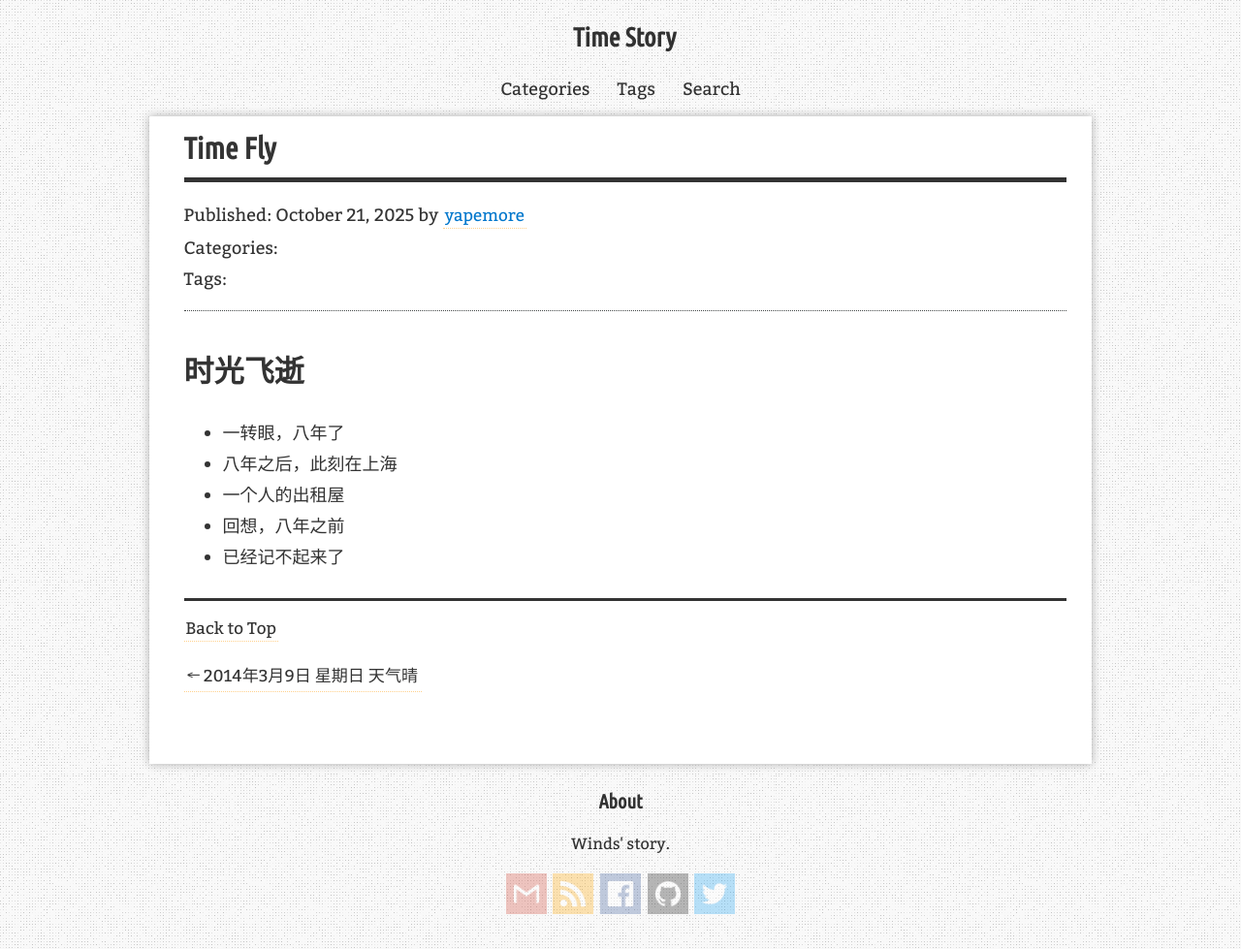
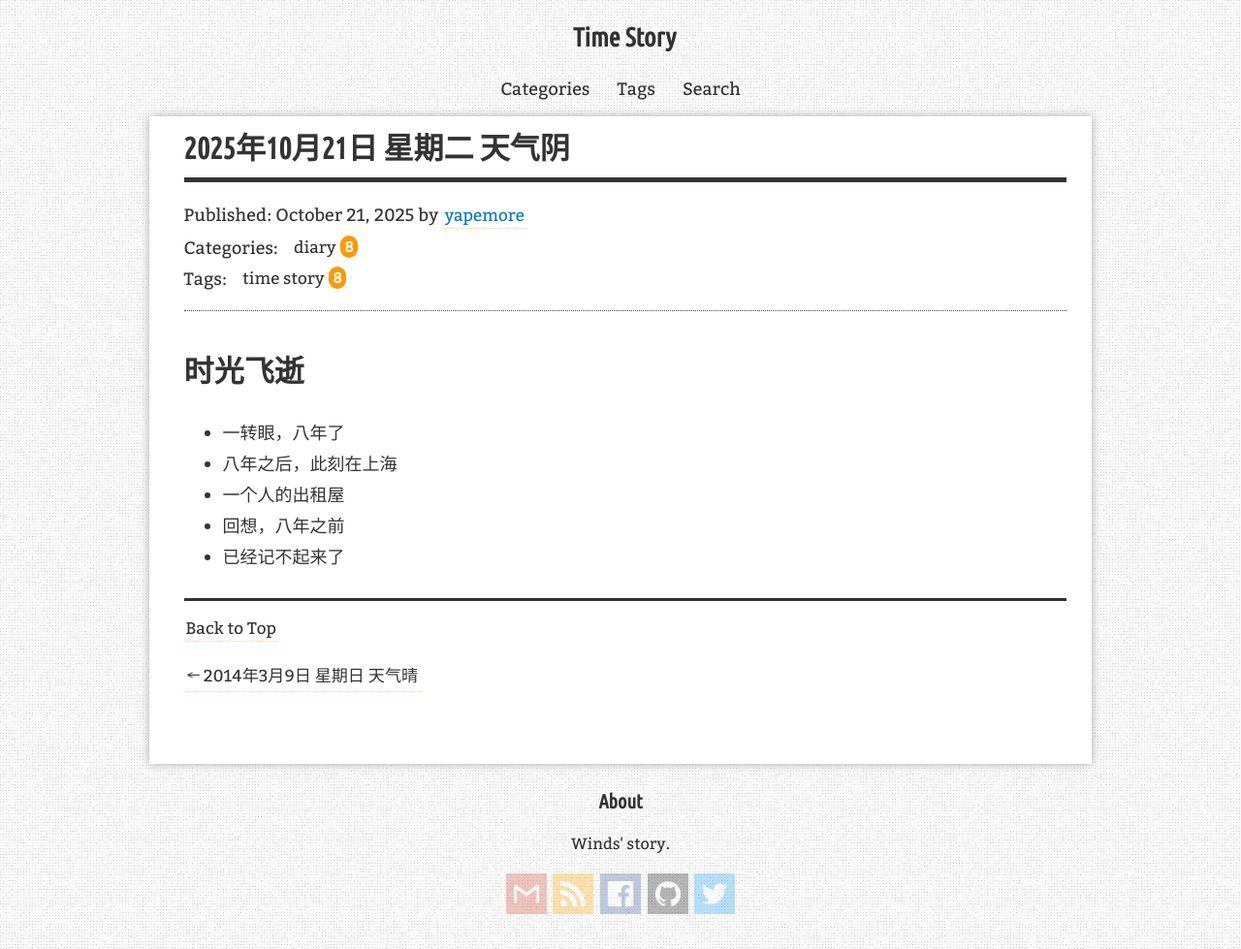
Before and after one commit to yape/walking, a Jekyll site: the page built from docs/_posts/2025-10-21-time-fly.md, in a window 1280 px wide. Shown: the whole page at 97% size. Built offline with Jekyll 4.4.1, drawn with Linux system fonts in a browser that asks for light colours; nearby versions of some CDN libraries; our own code applies the rules of GitHub Pages for plain Markdown files; comment, search, counter and statistics services are not loaded.

Commit message:
feat: add

```diff
--- a/docs/_posts/2025-10-21-time-fly.md
+++ b/docs/_posts/2025-10-21-time-fly.md
@@ -1,3 +1,13 @@
+---
+layout: post
+title: "2025年10月21日 星期二 天气阴"
+description: "生活笔记"
+categories: [diary]
+tags: [time story]
+redirect_from:
+  - /2025/10/21/
+---
+
 # 时光飞逝
 
 - 一转眼，八年了
```
